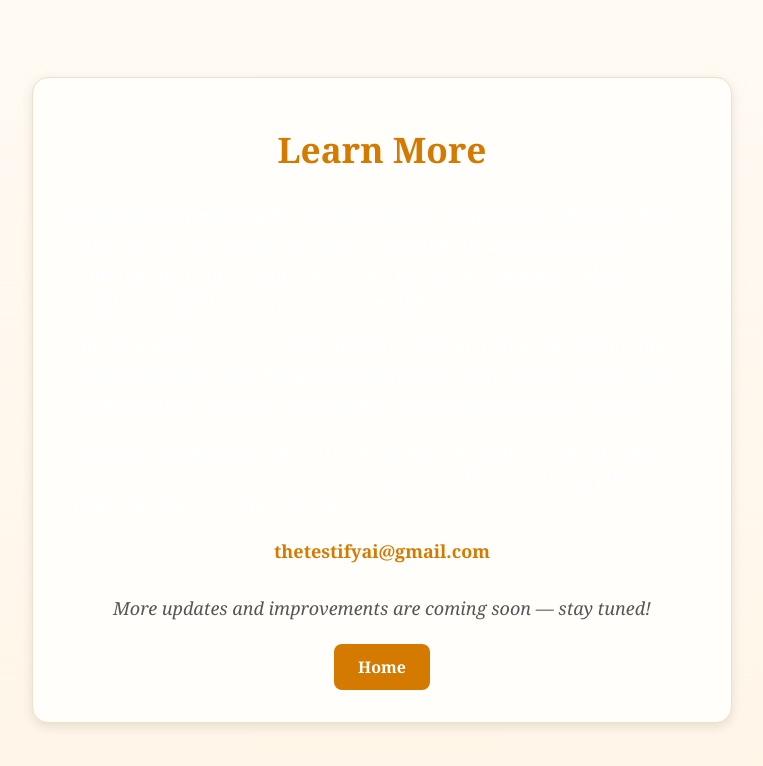
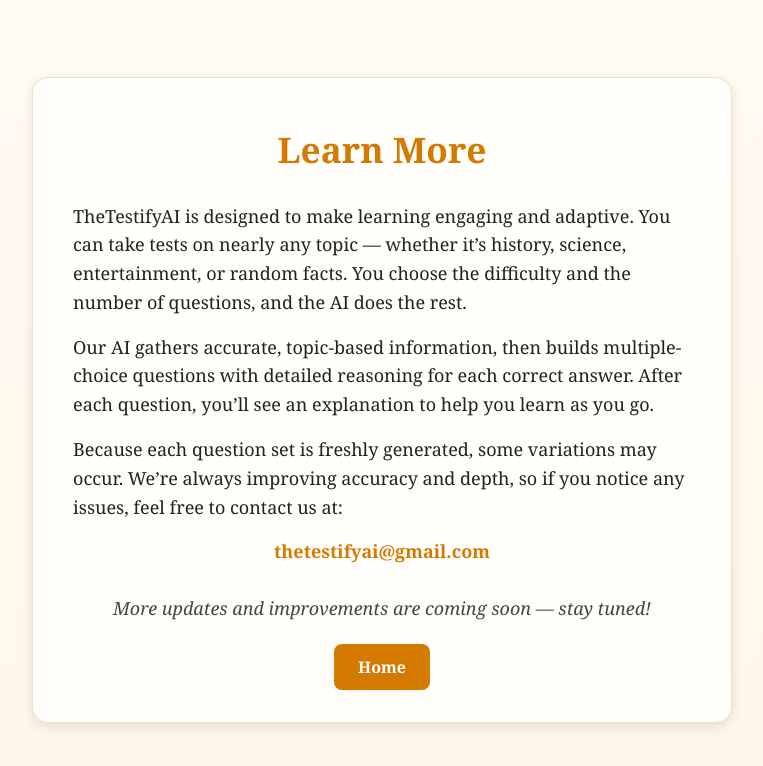
Before and after one commit to christensenandrew455-cell/Testifyai, a Next.js app: page /learn in a window 1280 px wide. Shown: the top 766 px of the page, without its empty margins (258-1021 px from the left). Built offline with nearby package versions, Linux system fonts and the light colour scheme.

Commit message:
Update page.js

```diff
--- a/app/learn/page.js
+++ b/app/learn/page.js
@@ -17,7 +17,7 @@ export default function LearnPage() {
       <div
         style={{
           backgroundColor: "#fffefb",
-          color: "#333",
+          color: "#222", // ✅ Force visible text
           maxWidth: "700px",
           width: "100%",
           padding: "40px",
@@ -30,7 +30,7 @@ export default function LearnPage() {
       >
         <h1
           style={{
-            color: "#d47a00",
+            color: "#d47a00", // Warm orange title
             textAlign: "center",
             fontSize: "2.2rem",
             marginBottom: "20px",
@@ -39,21 +39,21 @@ export default function LearnPage() {
           Learn More
         </h1>
 
-        <p style={{ marginBottom: "16px" }}>
+        <p style={{ marginBottom: "16px", color: "#222" }}>
           TheTestifyAI is designed to make learning engaging and adaptive.
           You can take tests on nearly any topic — whether it’s history,
           science, entertainment, or random facts. You choose the difficulty
           and the number of questions, and the AI does the rest.
         </p>
 
-        <p style={{ marginBottom: "16px" }}>
+        <p style={{ marginBottom: "16px", color: "#222" }}>
           Our AI gathers accurate, topic-based information, then builds
           multiple-choice questions with detailed reasoning for each correct
           answer. After each question, you’ll see an explanation to help you
           learn as you go.
         </p>
 
-        <p style={{ marginBottom: "16px" }}>
+        <p style={{ marginBottom: "16px", color: "#222" }}>
           Because each question set is freshly generated, some variations may
           occur. We’re always improving accuracy and depth, so if you notice
           any issues, feel free to contact us at:
@@ -74,7 +74,7 @@ export default function LearnPage() {
           style={{
             textAlign: "center",
             fontStyle: "italic",
-            color: "#555",
+            color: "#444",
             marginBottom: "30px",
           }}
         >
```
